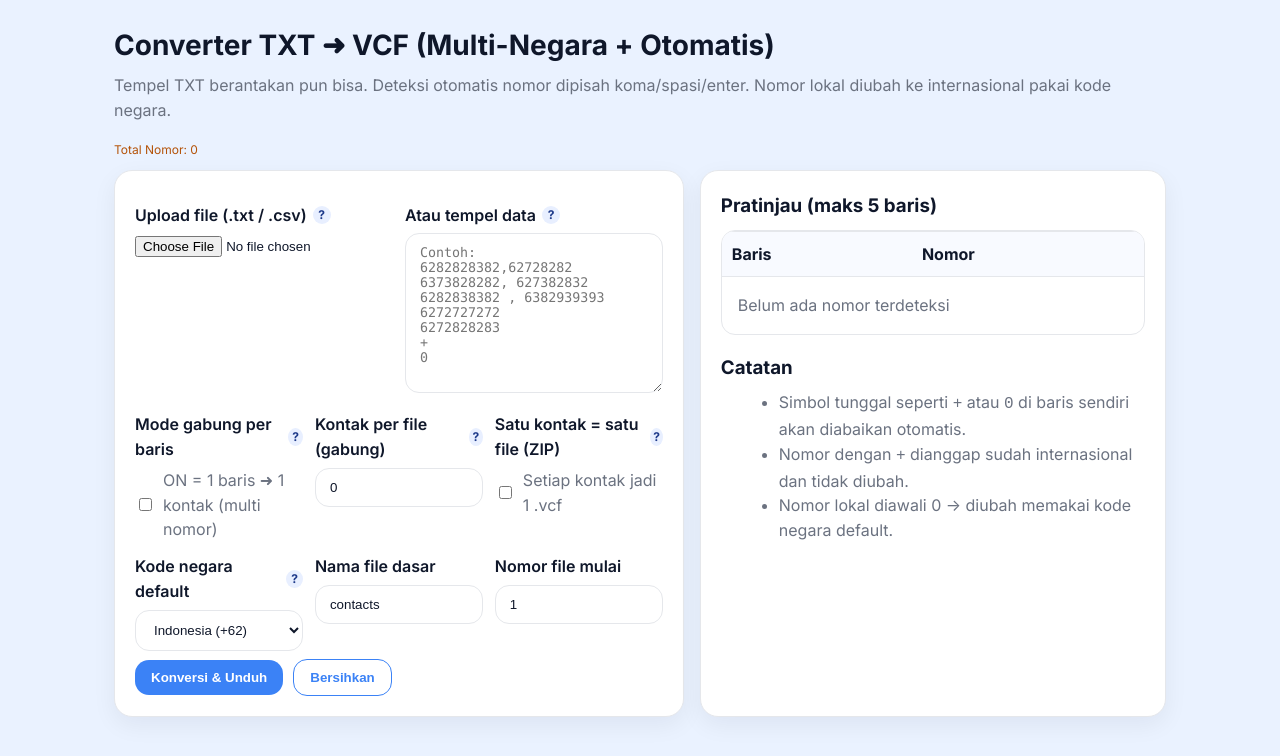
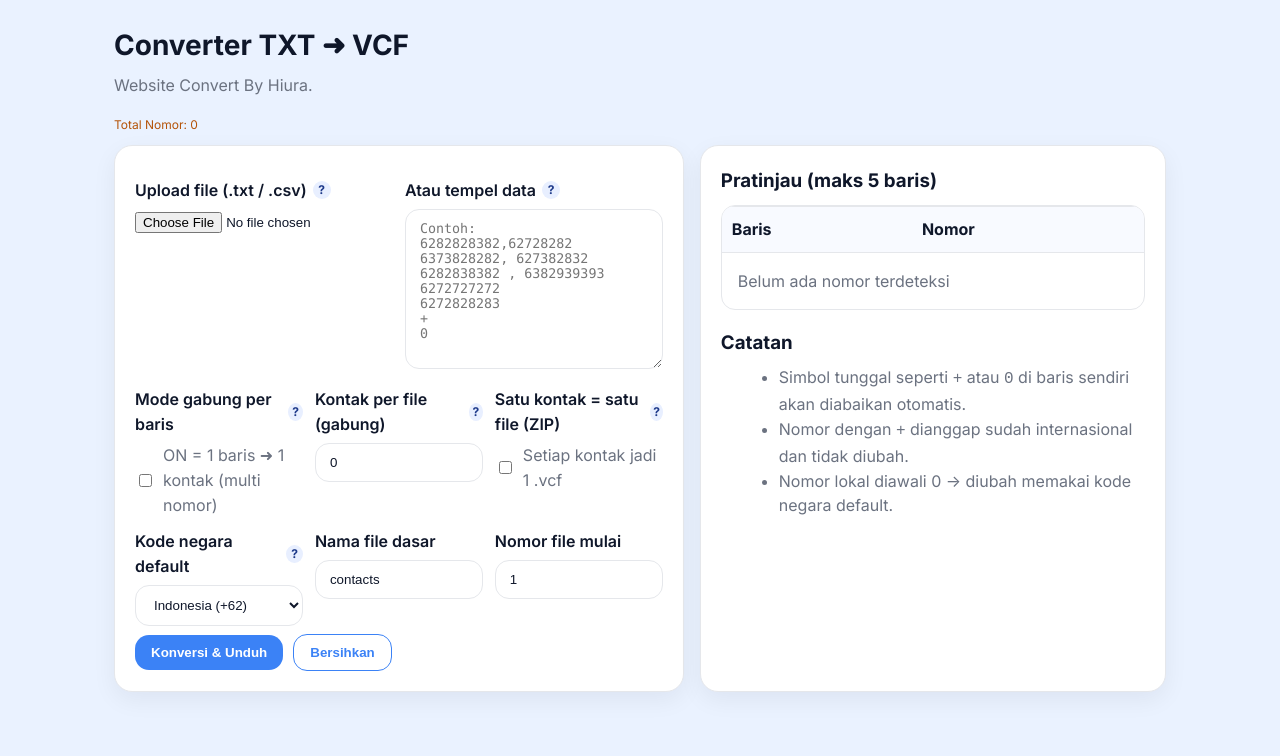
Before and after one commit to hiuraaaaa/cv, a plain HTML site: page index.html in a window 1280 px wide. Drawn offline with nearby package versions, Linux system fonts and the light colour scheme.

Commit message:
Update index.html

```diff
--- a/index.html
+++ b/index.html
@@ -90,8 +90,8 @@
 </head>
 <body>
   <div class="container">
-    <h1>Converter TXT ➜ VCF (Multi-Negara + Otomatis)</h1>
-    <p class="lead">Tempel TXT berantakan pun bisa. Deteksi otomatis nomor dipisah koma/spasi/enter. Nomor lokal diubah ke internasional pakai kode negara.</p>
+    <h1>Converter TXT ➜ VCF</h1>
+    <p class="lead">Website Convert By Hiura.</p>
     <div id="totalCount" class="note" style="margin-bottom:10px">Total Nomor: 0</div>
 
     <div class="grid">
```
